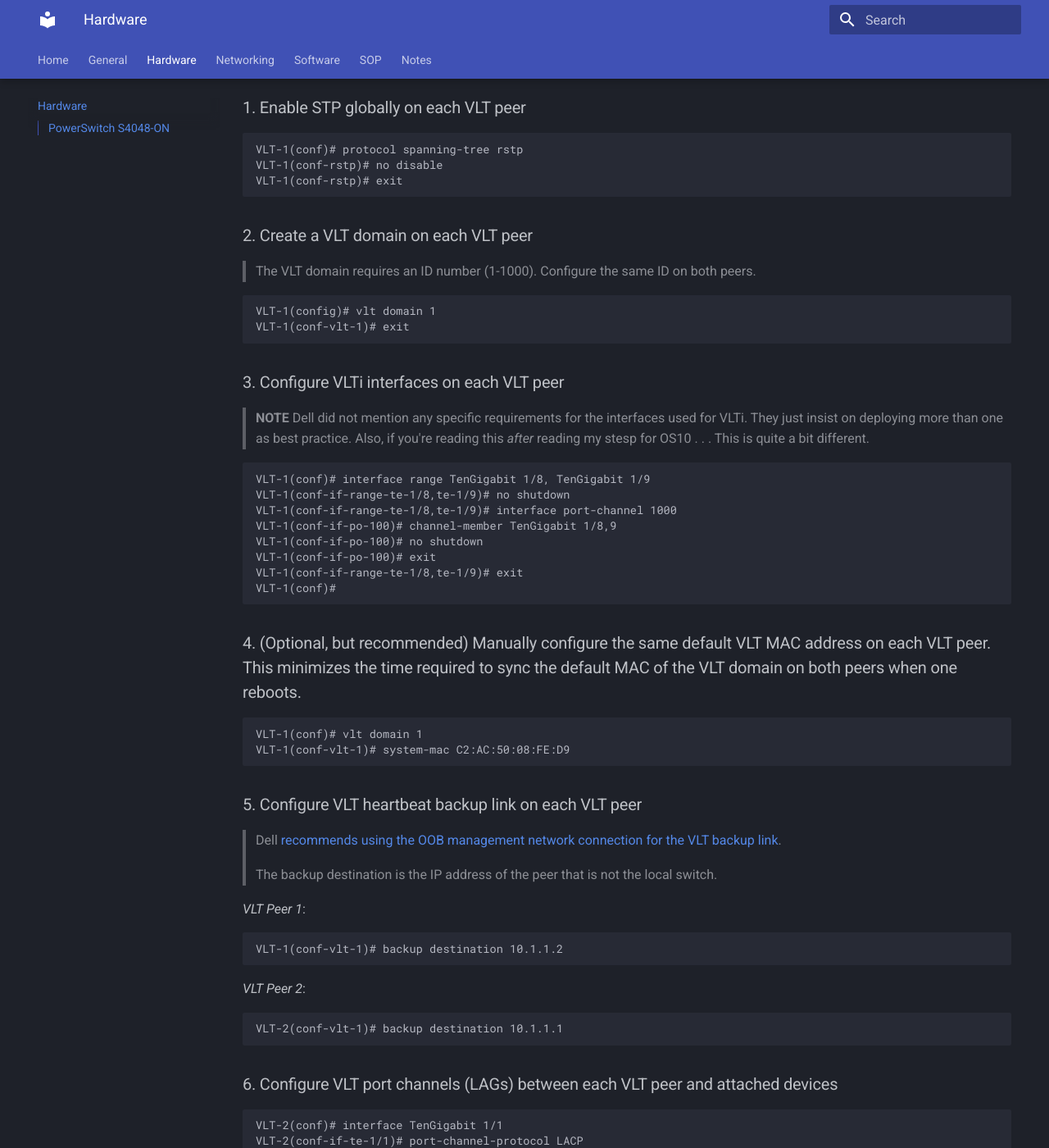
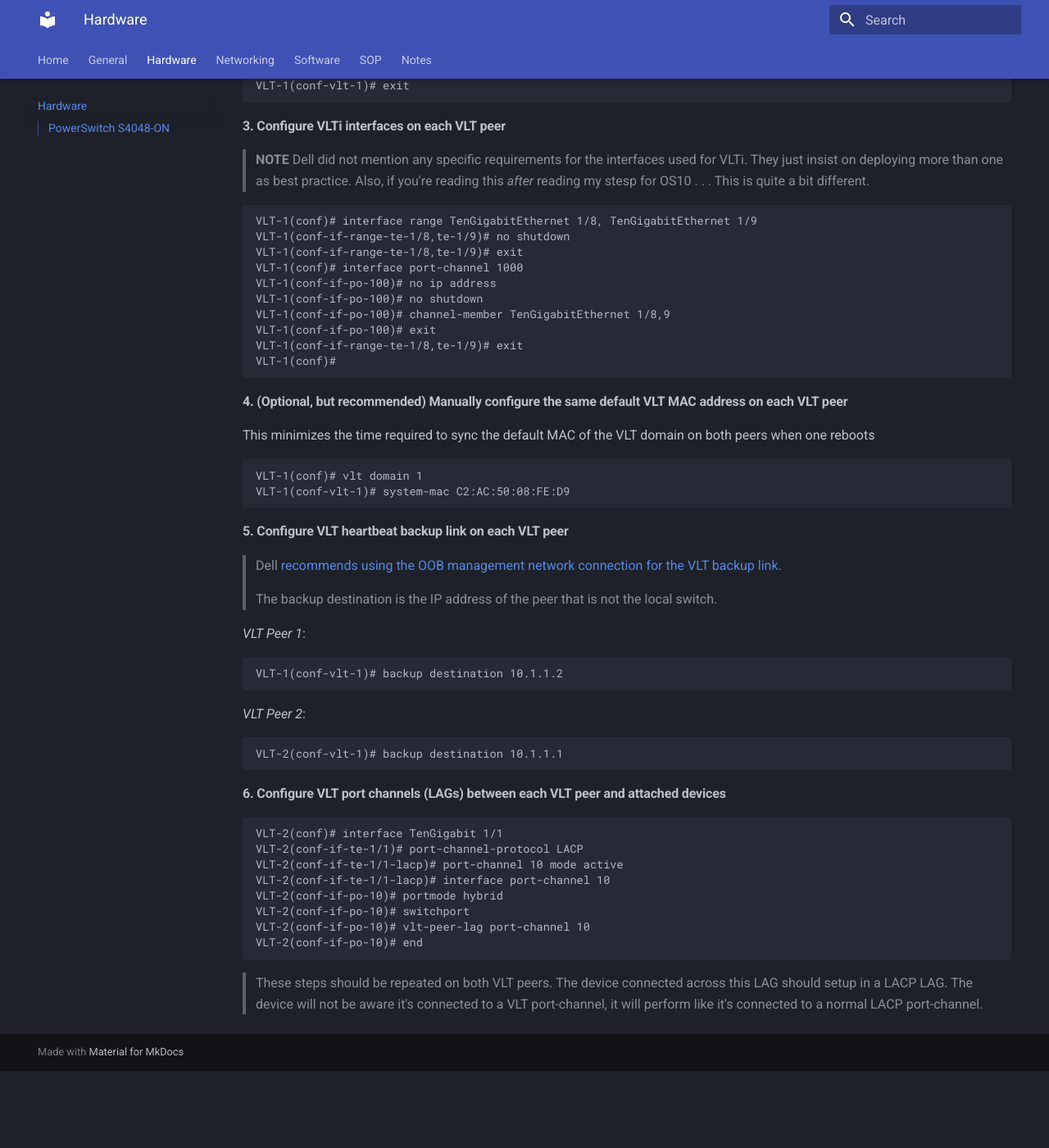
Before and after one commit to rmscode/binary-garden, an MkDocs documentation site: the page built from docs/hardware/hardware.md, in a window 1280 px wide and 1400 px high, scrolled down 1760 px. Shown: the whole window at 82% size. Built offline with MkDocs 1.6.1 and Material for MkDocs 9.7.7, drawn with Linux system fonts in a browser that asks for light colours; after the commit the page ends 3066 px from its top, so only the background shows below that; some of the changed text lies outside the part shown.

Commit message:
Update hardware.md

````diff
--- a/docs/hardware/hardware.md
+++ b/docs/hardware/hardware.md
@@ -9,34 +9,13 @@
 - CONFIGURATION mode: This mode allows you to configure security features, time settings, set logging and SNMP functions, configure static ARP and MAC addresses, and set line cards on the system.
   - Beneathe this mode are several submodes that apply to interfaces, protocols and features. For example, `interface` mode allows you to configure interface settings, `ip` mode allows you to configure IP settings, and `vlan` mode allows you to configure VLAN settings.
 
-Navigating the CLI
+The prompt changes to indicate the mode you are in . . .
 
-The prompt changes to indicate the mode you are in.
-
-EXEC mode
-
-```bash
-DellEMC>                <-- EXEC mode
-DellEMC> enable         <-- EXEC Privilege mode command
-DellEMC#
-DellEMC# configure
-DellEMC(conf)#
-DellEMC(conf)# exit
-DellEMC# exit
-DellEMC>
-```
-
-EXEC Privilege mode
-
-```bash
-DellEMC#
-```
-
-CONFIGURATION mode
-
-```bash
-DellEMC(conf)#
-```
+| Mode           | Command                         | Prompt                    |
+| -------------- | ------------------------------- | ------------------------- |
+| EXEC           | None. This is the default mode. | `Dell> Hello world!`      |
+| EXEC Privilege | `enable`                        | `Dell# Hello world!`      |
+| CONFIGURE      | `configure`                     | `Dell(conf)# Hello word!` |
 
 ### Setting the hostnames
 
@@ -79,7 +58,7 @@
 
 ### VLT Configuration
 
-### 1. Enable STP globally on each VLT peer
+#### 1. Enable STP globally on each VLT peer
 
 ```bash
 VLT-1(conf)# protocol spanning-tree rstp
@@ -87,7 +66,7 @@
 VLT-1(conf-rstp)# exit
 ```
 
-### 2. Create a VLT domain on each VLT peer
+#### 2. Create a VLT domain on each VLT peer
 
 > The VLT domain requires an ID number (1-1000). Configure the same ID on both peers.
 
@@ -96,29 +75,33 @@
 VLT-1(conf-vlt-1)# exit
 ```
 
-### 3. Configure VLTi interfaces on each VLT peer
+#### 3. Configure VLTi interfaces on each VLT peer
 
 > **NOTE** Dell did not mention any specific requirements for the interfaces used for VLTi. They just insist on deploying more than one as best practice. Also, if you're reading this *after* reading my stesp for OS10 . . . This is quite a bit different.
 
 ```bash
-VLT-1(conf)# interface range TenGigabit 1/8, TenGigabit 1/9
+VLT-1(conf)# interface range TenGigabitEthernet 1/8, TenGigabitEthernet 1/9
 VLT-1(conf-if-range-te-1/8,te-1/9)# no shutdown
-VLT-1(conf-if-range-te-1/8,te-1/9)# interface port-channel 1000
-VLT-1(conf-if-po-100)# channel-member TenGigabit 1/8,9
+VLT-1(conf-if-range-te-1/8,te-1/9)# exit
+VLT-1(conf)# interface port-channel 1000
+VLT-1(conf-if-po-100)# no ip address
 VLT-1(conf-if-po-100)# no shutdown
+VLT-1(conf-if-po-100)# channel-member TenGigabitEthernet 1/8,9
 VLT-1(conf-if-po-100)# exit
 VLT-1(conf-if-range-te-1/8,te-1/9)# exit
 VLT-1(conf)#
 ```
 
-### 4. (Optional, but recommended) Manually configure the same default VLT MAC address on each VLT peer. This minimizes the time required to sync the default MAC of the VLT domain on both peers when one reboots.
+#### 4. (Optional, but recommended) Manually configure the same default VLT MAC address on each VLT peer
+
+This minimizes the time required to sync the default MAC of the VLT domain on both peers when one reboots
 
 ```bash
 VLT-1(conf)# vlt domain 1
 VLT-1(conf-vlt-1)# system-mac C2:AC:50:08:FE:D9
 ```
 
-### 5. Configure VLT heartbeat backup link on each VLT peer
+#### 5. Configure VLT heartbeat backup link on each VLT peer
 
 > Dell [recommends using the OOB management network connection for the VLT backup link](https://www.dell.com/support/manuals/en-us/dell-emc-smartfabric-os10/smartfabric-os-user-guide-10-5-3/configure-the-vlt-peer-liveliness-check?guid=guid-d140525e-19a1-4d53-8334-e7ec196a9da1&lang=en-us).
 >
@@ -136,7 +119,7 @@
 VLT-2(conf-vlt-1)# backup destination 10.1.1.1
 ```
 
-### 6. Configure VLT port channels (LAGs) between each VLT peer and attached devices
+#### 6. Configure VLT port channels (LAGs) between each VLT peer and attached devices
 
 ```bash
 VLT-2(conf)# interface TenGigabit 1/1
````
